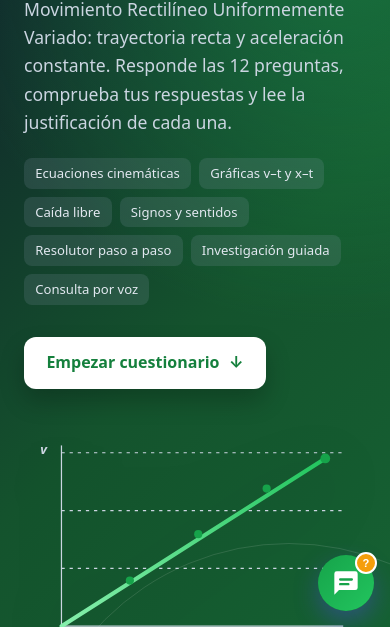
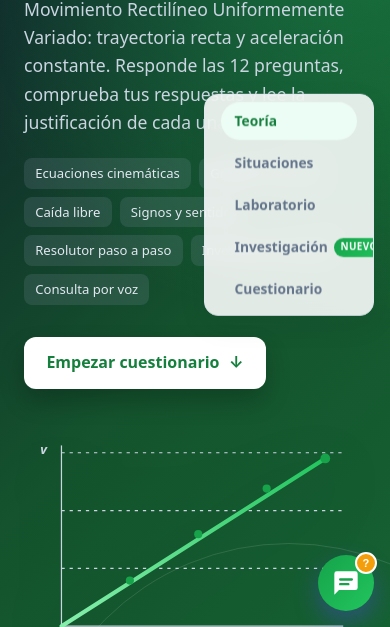
Before and after one commit to LUISHORACIOT/proyectoMRUV, a website: page index.html in a window 390 px wide. Shown: the part 217-844 px from the top of the page. Drawn offline with Linux system fonts and the light colour scheme.

Commit message:
Actualización

```diff
--- a/index.html
+++ b/index.html
@@ -57,8 +57,9 @@
   </header>
 
   <!-- ======================= PESTAÑAS ======================= -->
-  <nav class="tabs" id="tabs" aria-label="Secciones del sitio">
+  <nav class="tabs" id="tabs" aria-label="Menú de secciones">
     <div class="tabs__inner">
+      <span class="tabs__titulo">Menú</span>
       <a class="tabs__link activo" href="#teoria">Teoría</a>
       <a class="tabs__link" href="#referencias">Situaciones</a>
       <a class="tabs__link" href="#laboratorio">Laboratorio</a>
--- a/styles.css
+++ b/styles.css
@@ -851,6 +851,25 @@ kbd {
 
 /* ============ Responsive ============ */
 @media (max-width: 900px) {
+  .tabs {
+    position: sticky;
+    top: 0;
+    right: auto;
+    width: auto;
+    transform: none;
+    border: 0;
+    border-bottom: 1px solid var(--border);
+    border-radius: 0;
+  }
+  .tabs__inner {
+    flex-direction: row;
+    max-width: 1120px;
+    margin: 0 auto;
+    padding: .55rem 1.5rem;
+    overflow-x: auto;
+  }
+  .tabs__titulo { display: none; }
+  .tabs__link { width: auto; }
   .hero { grid-template-columns: 1fr; padding-top: 3.5rem; }
   .hero__art { max-width: 420px; }
   .formula-grid, .graficas, .imagenes-grid { grid-template-columns: repeat(2, minmax(0, 1fr)); }
@@ -874,31 +893,43 @@ kbd {
   *, *::before, *::after { animation-duration: .01ms !important; transition-duration: .01ms !important; scroll-behavior: auto !important; }
 }
 /* ============ Pestañas de navegación ============ */
-section[id] { scroll-margin-top: 88px; }
+section[id] { scroll-margin-top: 24px; }
 
 .tabs {
-  position: sticky;
-  top: 0;
+  position: fixed;
+  top: 50%;
+  right: 16px;
   z-index: 50;
+  width: 170px;
+  transform: translateY(-50%);
   background: rgba(255, 255, 255, .88);
-  border-bottom: 1px solid var(--border);
+  border: 1px solid var(--border);
+  border-radius: 14px;
+  box-shadow: var(--shadow);
   backdrop-filter: blur(12px);
   -webkit-backdrop-filter: blur(12px);
 }
 
 .tabs__inner {
   display: flex;
+  flex-direction: column;
   gap: .25rem;
-  max-width: 1120px;
-  margin: 0 auto;
-  padding: .55rem 1.5rem;
-  overflow-x: auto;
-  scrollbar-width: thin;
+  padding: .65rem;
+}
+
+.tabs__titulo {
+  padding: .2rem .65rem .45rem;
+  color: var(--muted);
+  font-size: .68rem;
+  font-weight: 800;
+  letter-spacing: .12em;
+  text-transform: uppercase;
 }
 
 .tabs__link {
   display: inline-flex;
   align-items: center;
+  width: 100%;
   gap: .4rem;
   flex: 0 0 auto;
   padding: .5rem .85rem;
@@ -923,6 +954,10 @@ section[id] { scroll-margin-top: 88px; }
   font-weight: 800;
   letter-spacing: .04em;
   text-transform: uppercase;
+}
+
+@media (min-width: 901px) {
+  body { padding-right: 202px; }
 }
 
 /* ============ Investigación ============ */
```
